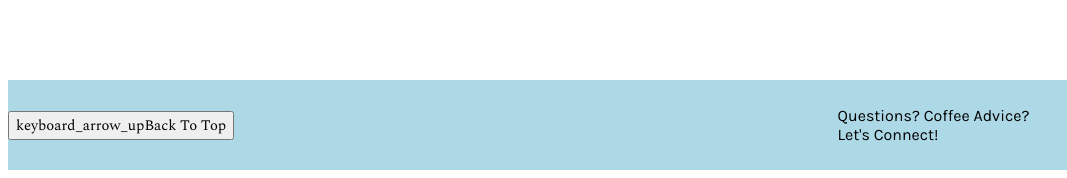
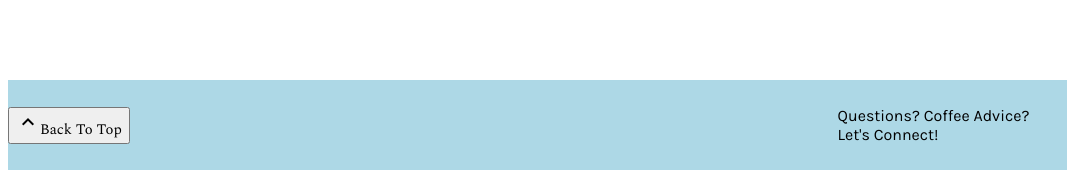
Before and after one commit to scpangrac/UX_UI_HW_18, a plain HTML site: page index.html in a window 1280 px wide. Shown: the part 2047-2225 px from the top of the page, 0-1067 px from the left. Drawn offline with nearby package versions, Linux system fonts and the light colour scheme.

Commit message:
ASINGLETHING

```diff
--- a/index.html
+++ b/index.html
@@ -1,6 +1,6 @@
 <!DOCTYPE html>
 <html>
-    <link rel="stylesheet" href="./CSS/style.css"
+    <link rel="stylesheet" href="./CSS/style.css">
     <link rel="stylesheet" href="https://fonts.googleapis.com/icon?family=Material+Icons">
     <link rel="preconnect" href="https://fonts.gstatic.com">
     <link href="https://fonts.googleapis.com/css2?family=Cutive+Mono&display=swap" rel="stylesheet">
```
